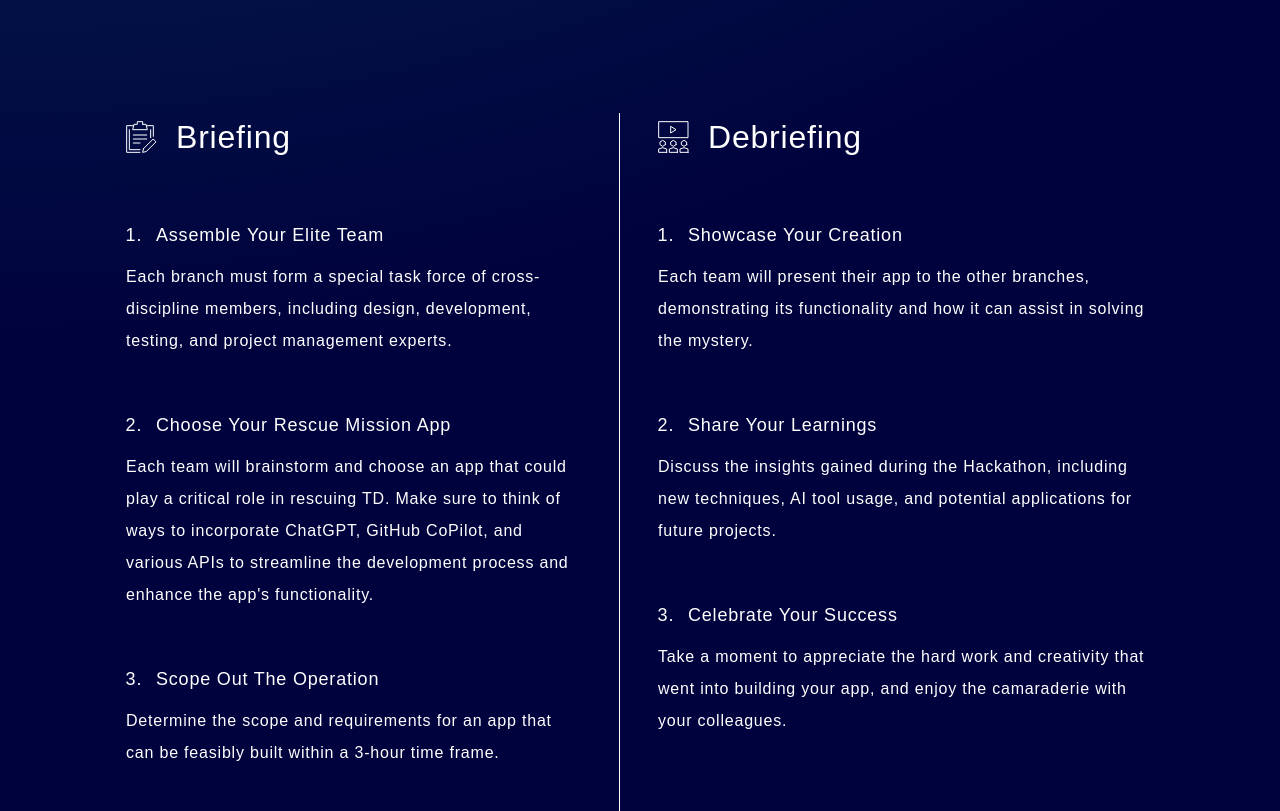
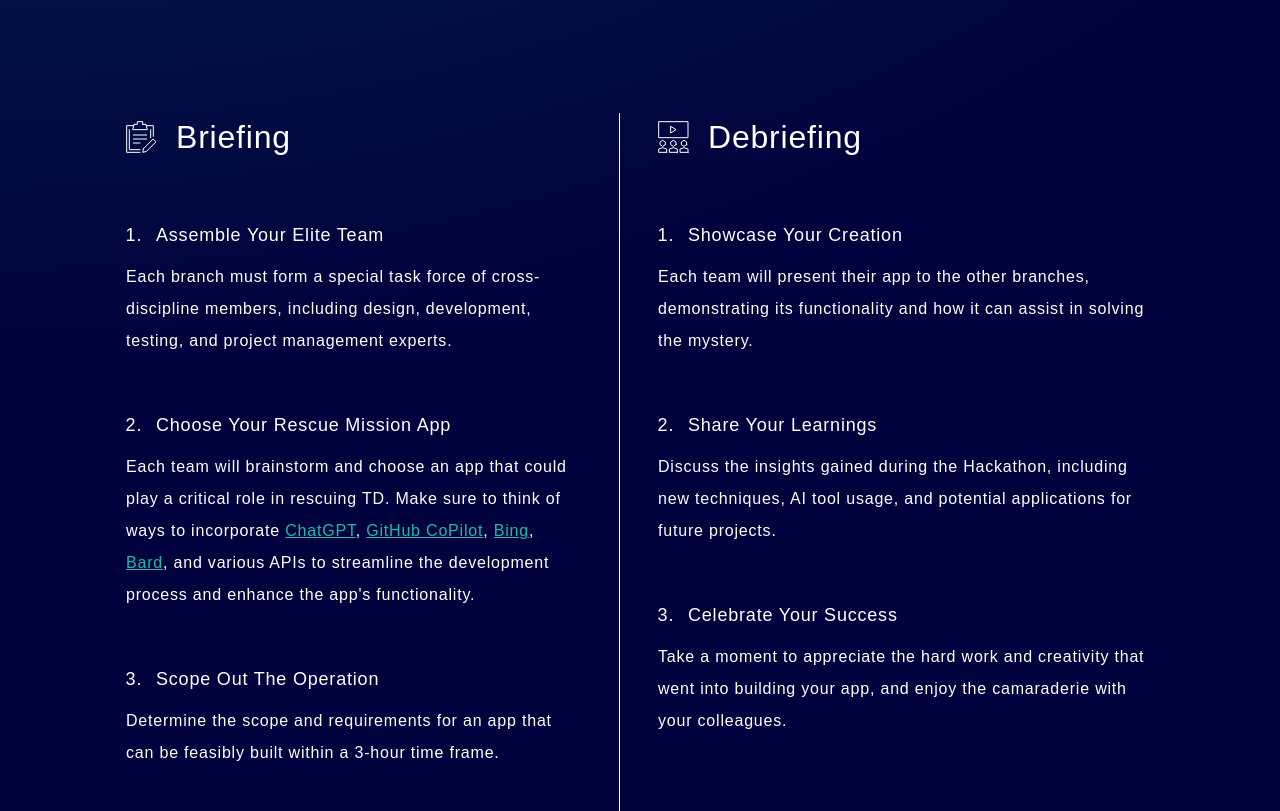
Before and after one commit to kayla-himmel/ai-hackathon-microsite, a website: page index.html in a window 1280 px wide. Shown: the part 1794-2605 px from the top of the page. Drawn offline with Linux system fonts and the light colour scheme; a web font is replaced by a local one.

Commit message:
Updated hackathon date, added links to second mission briefing bullet point, polished copy for second FAQ

```diff
--- a/index.html
+++ b/index.html
@@ -96,7 +96,7 @@
             <span aria-hidden="true">TD</span>
           </h1>
           <p id="hero-caption">
-            Join us on <mark class="mark-teal">April 13, 2023</mark> for a
+            Join us on <mark class="mark-teal">May 1-5, 2023</mark> for a
             ChatGPT hackathon at WillowTree!
           </p>
           <a
@@ -178,9 +178,19 @@
                 <p>
                   Each team will brainstorm and choose an app that could play a
                   critical role in rescuing TD. Make sure to think of ways to
-                  incorporate ChatGPT, GitHub CoPilot, and various APIs to
-                  streamline the development process and enhance the app's
-                  functionality.
+                  incorporate
+                  <a href="https://openai.com/blog/chatgpt" target="_blank"
+                    >ChatGPT</a
+                  >,
+                  <a href="https://github.com/features/copilot" target="_blank"
+                    >GitHub CoPilot</a
+                  >,
+                  <a href="https://www.microsoft.com/en-us/bing" target="_blank"
+                    >Bing</a
+                  >,
+                  <a href="https://bard.google.com/" target="_blank">Bard</a>,
+                  and various APIs to streamline the development process and
+                  enhance the app's functionality.
                 </p>
               </li>
               <li>
@@ -394,7 +404,7 @@
                 </h3>
               </summary>
               <p>
-                NEED TO UPDATE, but we encourage the use of
+                We encourage the use of
                 <a href="https://openai.com/blog/chatgpt" target="_blank"
                   >ChatGPT</a
                 >, <a href="https://bard.google.com/" target="_blank">Bard</a>,
@@ -405,7 +415,10 @@
                   href="https://willowtree.atlassian.net/l/cp/nT8mB5Qw"
                   target="_blank"
                   >approved AI tools</a
-                >.
+                >. Any licenses required for these will need to be arranged in
+                advance. For in-office teams, scheduling DRIs will be
+                responsible for reserving a space for the team to utilize during
+                the event.
               </p>
             </details>
           </li>
```
